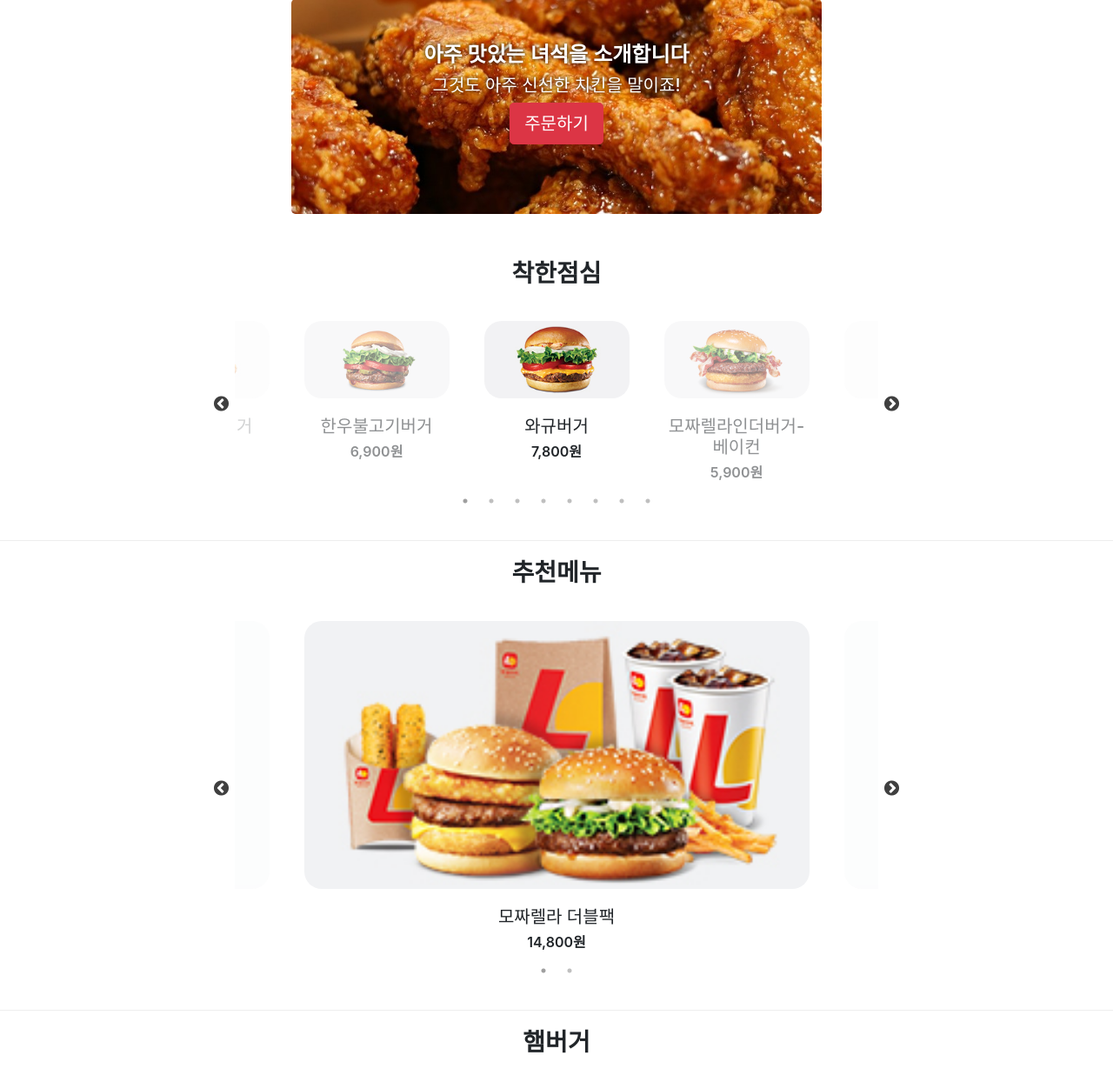
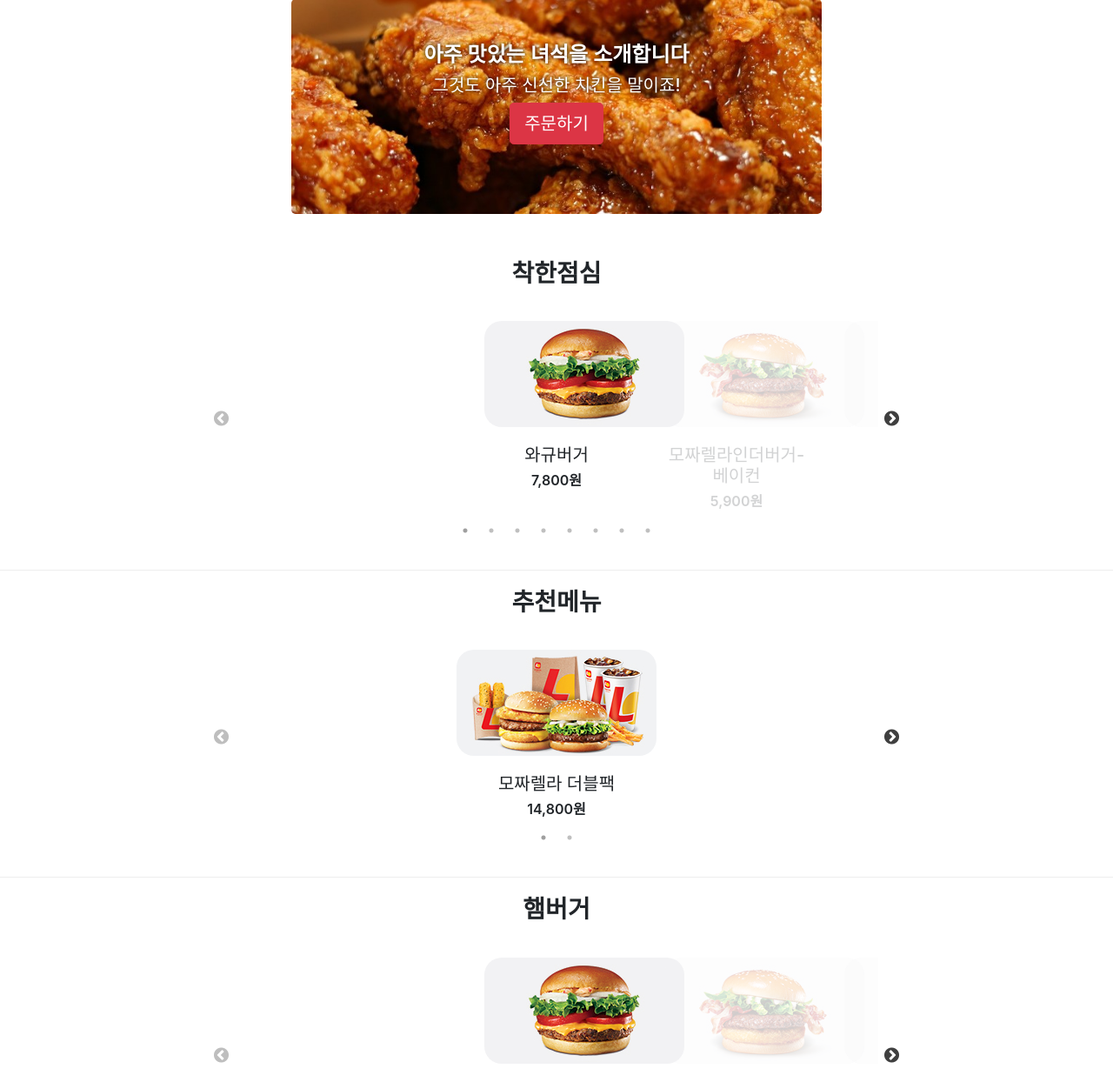
Before and after one commit to chohanjoo/kiosk, a Django app: template menu/templates/menu/-index.html in a window 1280 px wide. Shown: the part 61-1305 px from the top of the page at 87% size. Run offline with Django 3.2, Linux system fonts and the light colour scheme; the template is opened without the code that fills it, so the values that code supplies are empty; some libraries are stand-ins or nearby versions.

Commit message:
무한스크롤수정&버그픽스
1개만 띄우도록 설정된 스크롤의 경우 너비가 과도하게 넓어지는 증상 수정

```diff
--- a/menu/templates/menu/-index.html
+++ b/menu/templates/menu/-index.html
@@ -138,8 +138,9 @@
     }
 
     .slick-slide img {
-        width: 100%;
         border-radius: 20px;
+        margin-left: auto;
+        margin-right: auto;
     }
 
     .slick-prev:before,
@@ -547,14 +548,14 @@
             autoplay: true,
             autoplaySpeed: 4000,
             dots: true,
-            infinite: true,
+            infinite: false,
             centerMode: true,
             centerPadding: '60px',
             slidesToShow: 3,
             slidesToScroll: 1,
             swipe: true,
             responsive: [{
-                breakpoint: 1000,
+                breakpoint: 601,
                 settings: {
                     arrows: true,
                     centerMode: true,
```
